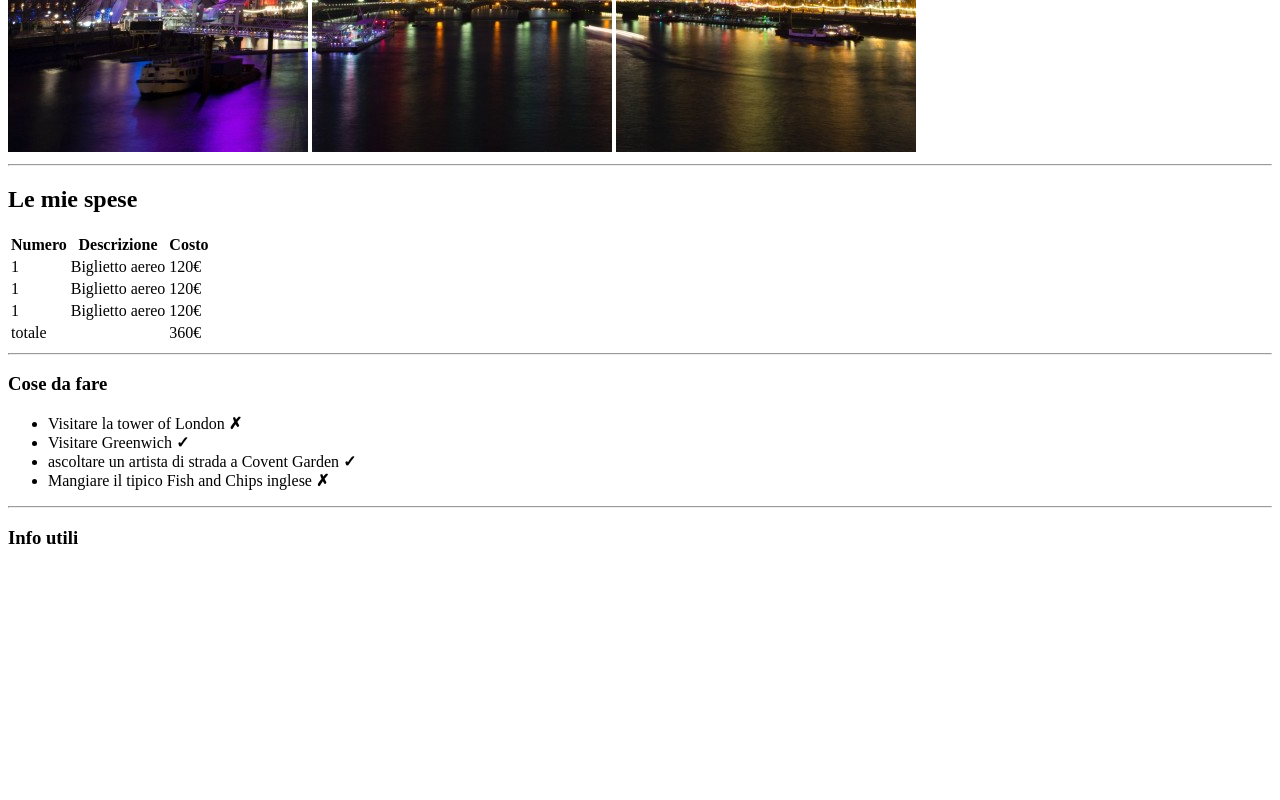
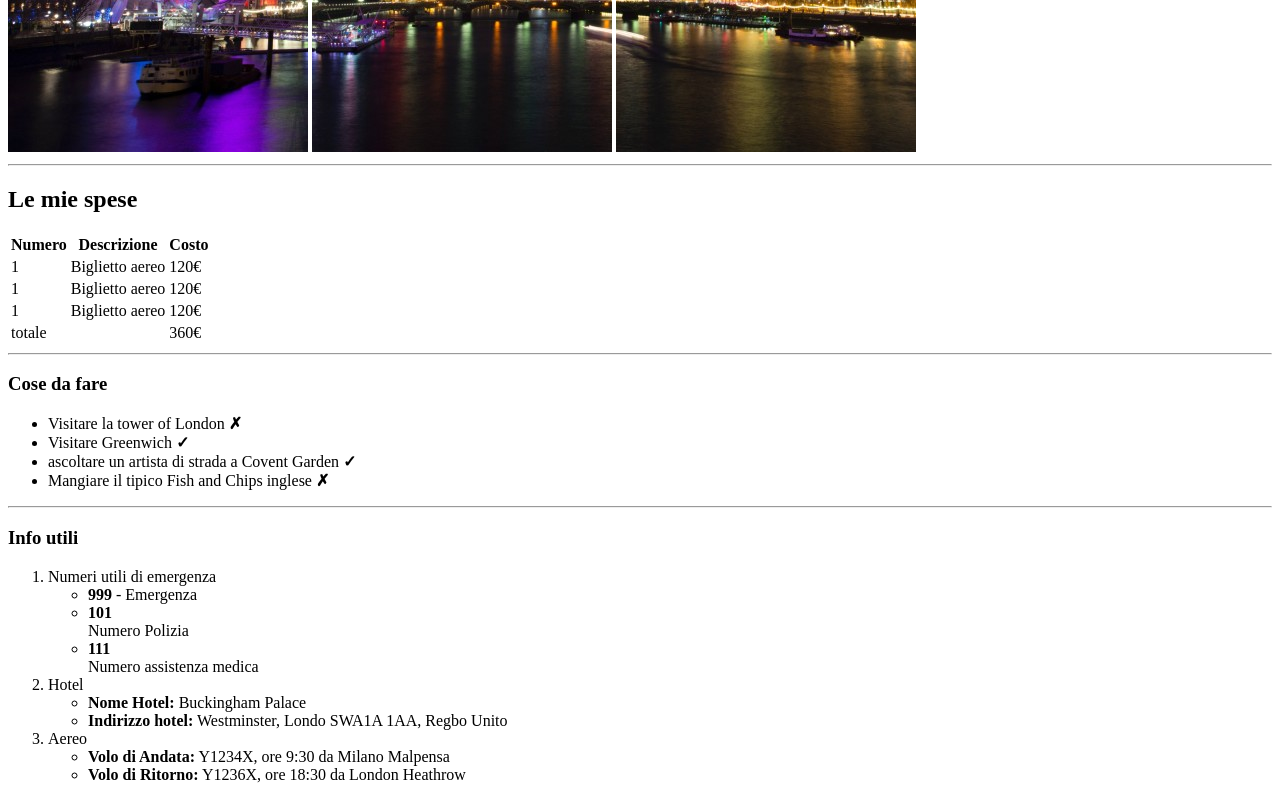
Before and after one commit to DanieleKun/html-london-trip, a plain HTML site: page index.html in a window 1280 px wide. Shown: the part 528-1328 px from the top of the page. Before the commit the page ends 1096 px from the top, so only its background shows below. Drawn offline with Linux system fonts and the light colour scheme.

Commit message:
main complete

```diff
--- a/index.html
+++ b/index.html
@@ -67,6 +67,31 @@
 
         <section>
             <h3>Info utili</h3>
+
+            <ol>
+                <li>Numeri utili di emergenza
+                    <ul>
+                        <li><strong>999</strong> - Emergenza</li>
+                        <li><strong>101</strong></li> Numero Polizia
+                        <li><strong>111</strong></li> Numero assistenza medica
+                    </ul>
+                </li>
+
+                <li>Hotel
+                    <ul>
+                        <li><strong>Nome Hotel:</strong> Buckingham Palace</li>
+                        <li><strong>Indirizzo hotel:</strong> Westminster, Londo SWA1A 1AA, Regbo Unito</li>
+                    </ul>
+                </li>
+
+                <li>Aereo
+                    <ul>
+                        <li><strong>Volo di Andata:</strong> Y1234X, ore 9:30 da Milano Malpensa</li>
+                        <li><strong>Volo di Ritorno:</strong> Y1236X, ore 18:30 da London Heathrow</li>
+                    </ul>
+                </li>
+            </ol>
+
         </section>
     </main>
 
```
